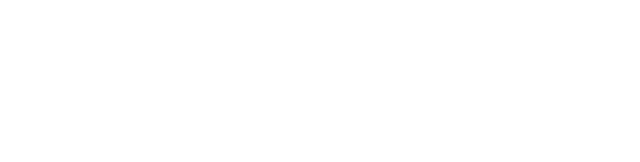
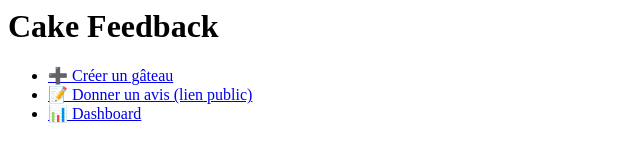
Before and after one commit to BlackStar1523/CakeTest.github.io, a plain HTML site: page index.html in a window 1280 px wide. Shown: the whole page, without its empty margins (0-640 px from the left). Drawn offline with Linux system fonts and the light colour scheme.

Commit message:
Update index.html

```diff
--- a/index.html
+++ b/index.html
@@ -1,2 +1,21 @@
 <link rel="stylesheet" href="assets/CSS/style.css">
 <script src="assets/JS/main.js"></script>
+
+<!doctype html>
+<html lang="fr">
+<meta charset="utf-8" />
+<meta name="viewport" content="width=device-width,initial-scale=1" />
+<title>Cake Feedback</title>
+<link rel="stylesheet" href="assets/CSS/style.css" />
+<body>
+  <h1>Cake Feedback</h1>
+  <nav>
+    <ul>
+      <li><a href="add-cake.html">➕ Créer un gâteau</a></li>
+      <li><a href="feedback.html">📝 Donner un avis (lien public)</a></li>
+      <li><a href="dashboard.html">📊 Dashboard</a></li>
+    </ul>
+  </nav>
+  <script src="assets/JS/main.js" defer></script>
+</body>
+</html>
```
